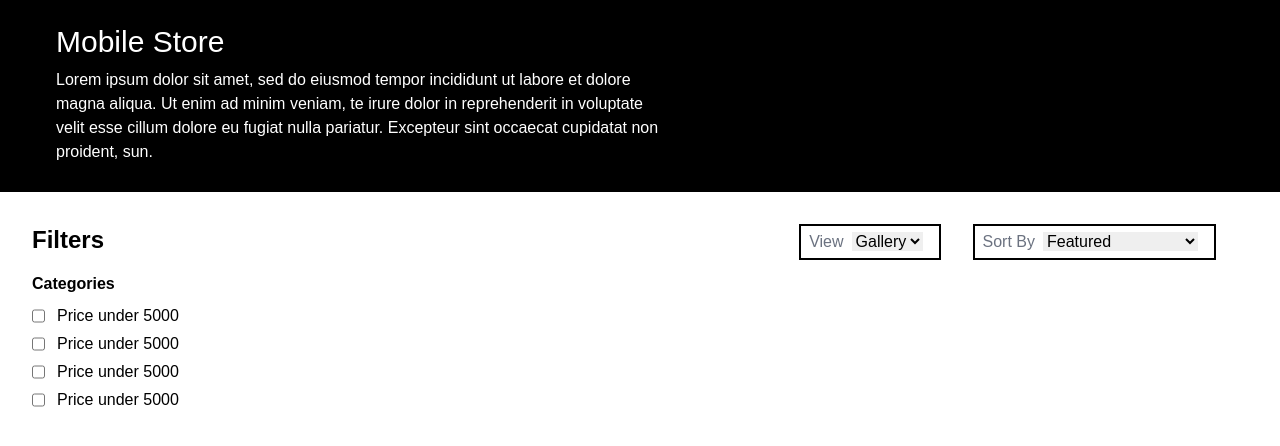
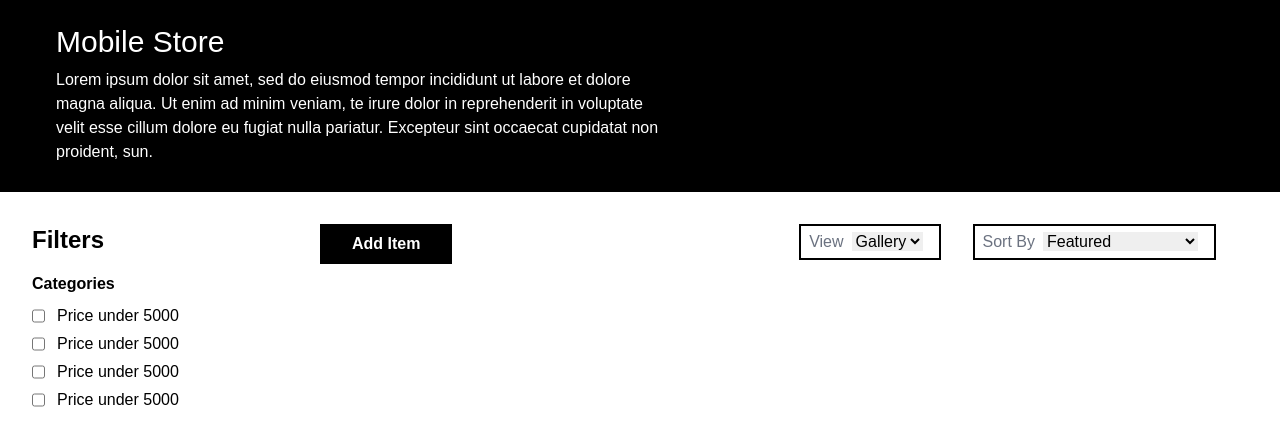
Before and after one commit to Malay-Acharya/Mobile-Inventory, a React (Create React App) app: page / in a window 1280 px wide. Shown: the top 446 px of the page. Built offline with nearby package versions, Linux system fonts and the light colour scheme.

Commit message:
add item component added

```diff
--- a/src/App.js
+++ b/src/App.js
@@ -1,3 +1,4 @@
+import AddItem from "./components/AddItem";
 import Filter from "./components/Filter";
 import Header from "./components/Header";
 import View from "./components/View";
@@ -7,6 +8,7 @@ function App() {
     <>
       <Header/>
       <div className="relative">
+        <AddItem/>
         <Filter/>
         <View/>
       </div>
--- /dev/null
+++ b/src/components/AddItem.js
@@ -0,0 +1,9 @@
+import React from 'react'
+
+export default function AddItem() {
+  return (
+    <button className='absolute top-0 left-80 bg-black text-white font-bold px-8 py-2'>
+        Add Item
+    </button>
+  )
+}
```
